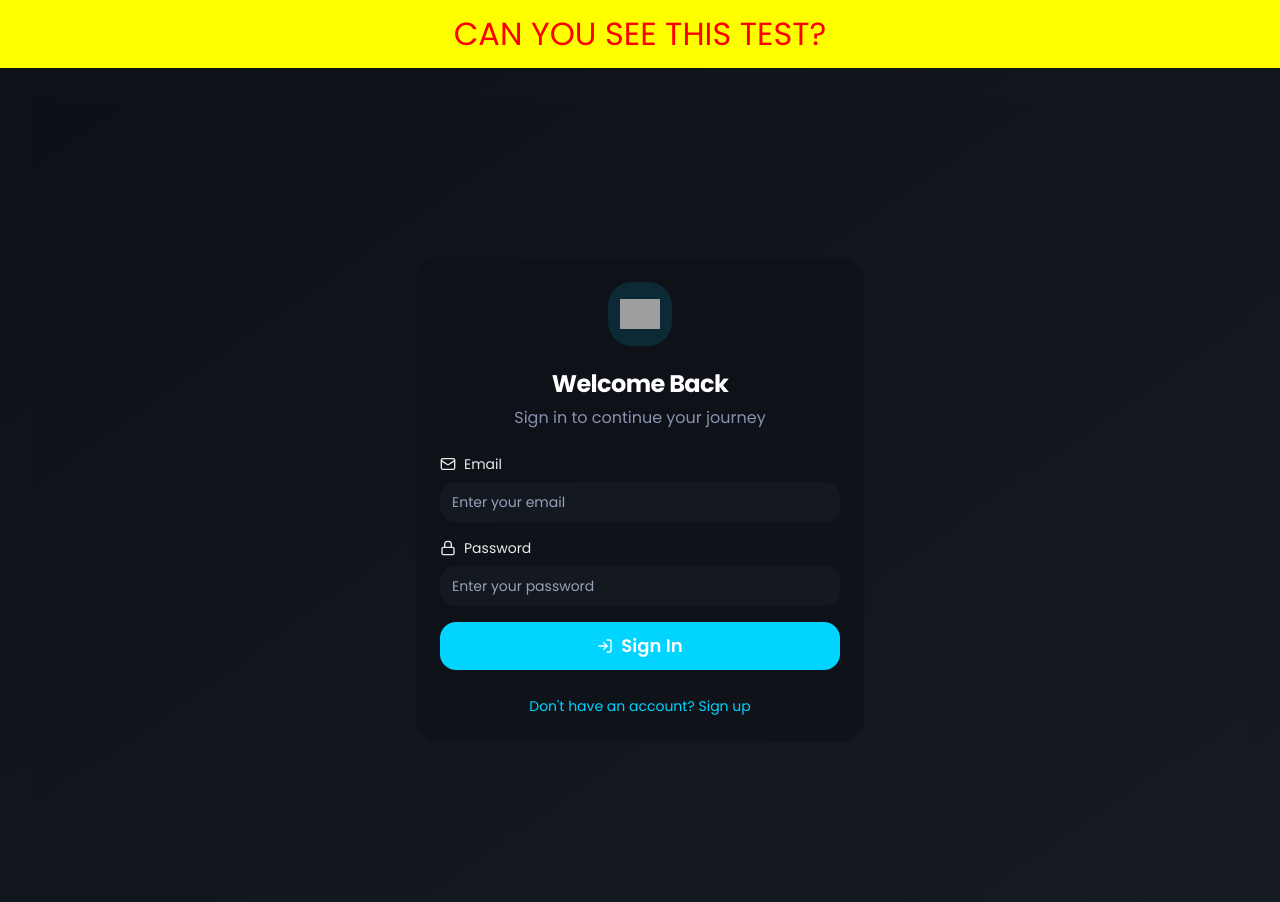
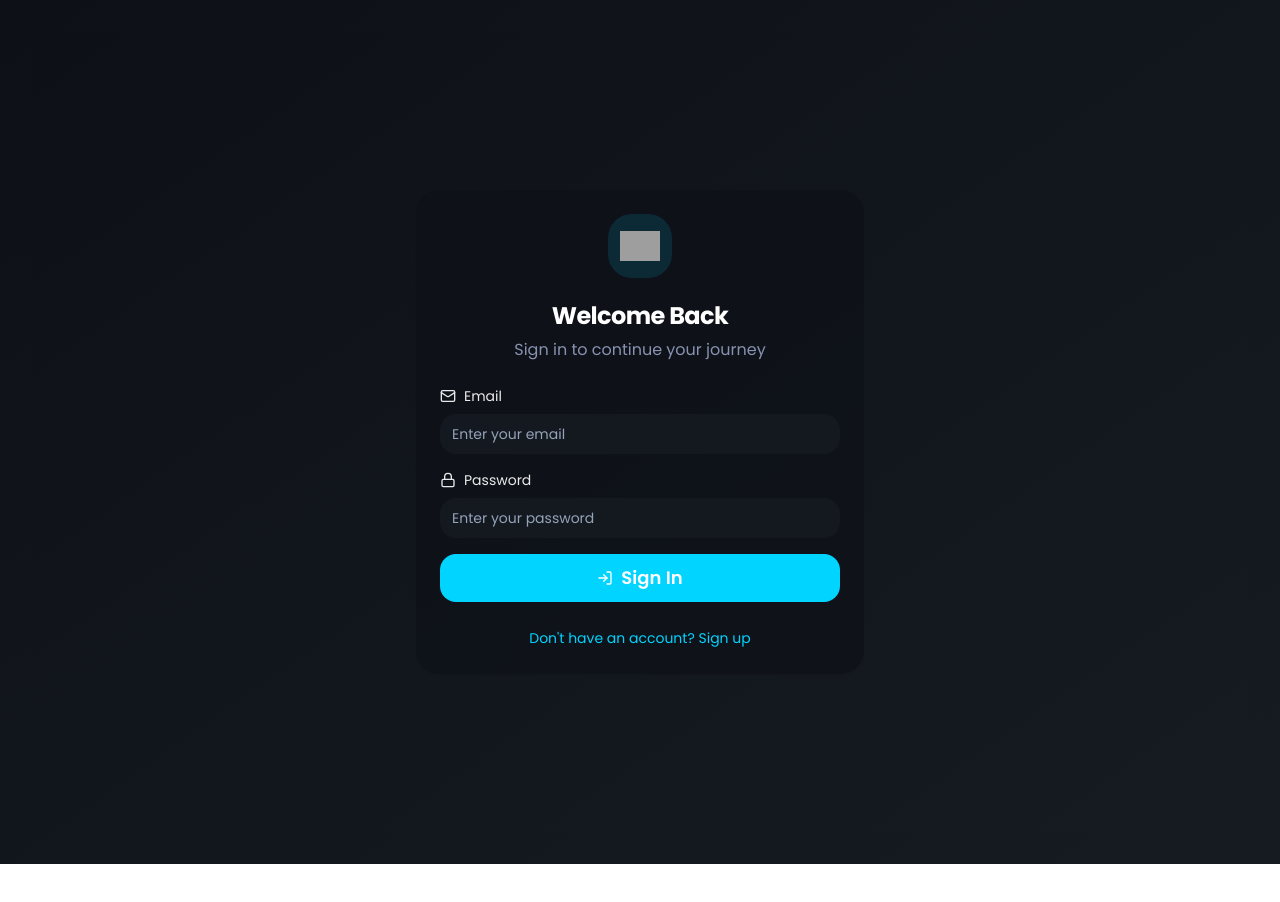
Before and after one commit to oligibbons/fut-champs-insights-hub, a React (Vite) app: page /auth in a window 1280 px wide. Shown: the top 902 px of the page. After the commit the page ends 864 px from the top, so only its background shows below. Built offline with nearby package versions, Linux system fonts and the light colour scheme; grey boxes are pictures that could not be loaded.

Commit message:
Update App.tsx

```diff
--- a/src/App.tsx
+++ b/src/App.tsx
@@ -41,10 +41,7 @@ function App() {
         color: currentTheme.colors.text
       }}
     >
-      {/* THIS IS THE TEST BANNER */}
-      <h1 style={{ color: 'red', fontSize: '32px', textAlign: 'center', backgroundColor: 'yellow', padding: '10px' }}>
-        CAN YOU SEE THIS TEST?
-      </h1>
+
 
       {user && <Navigation />}
 
```
